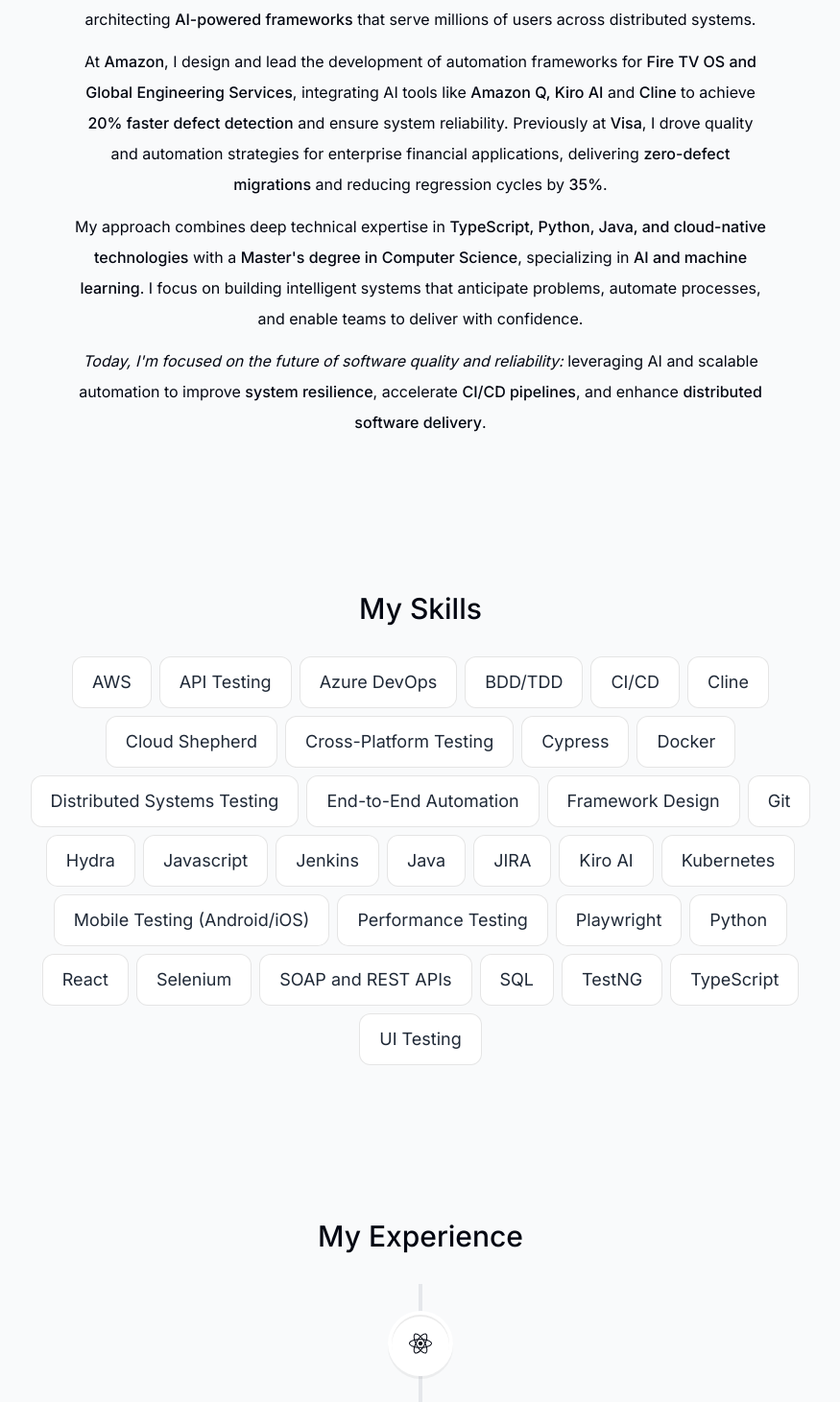
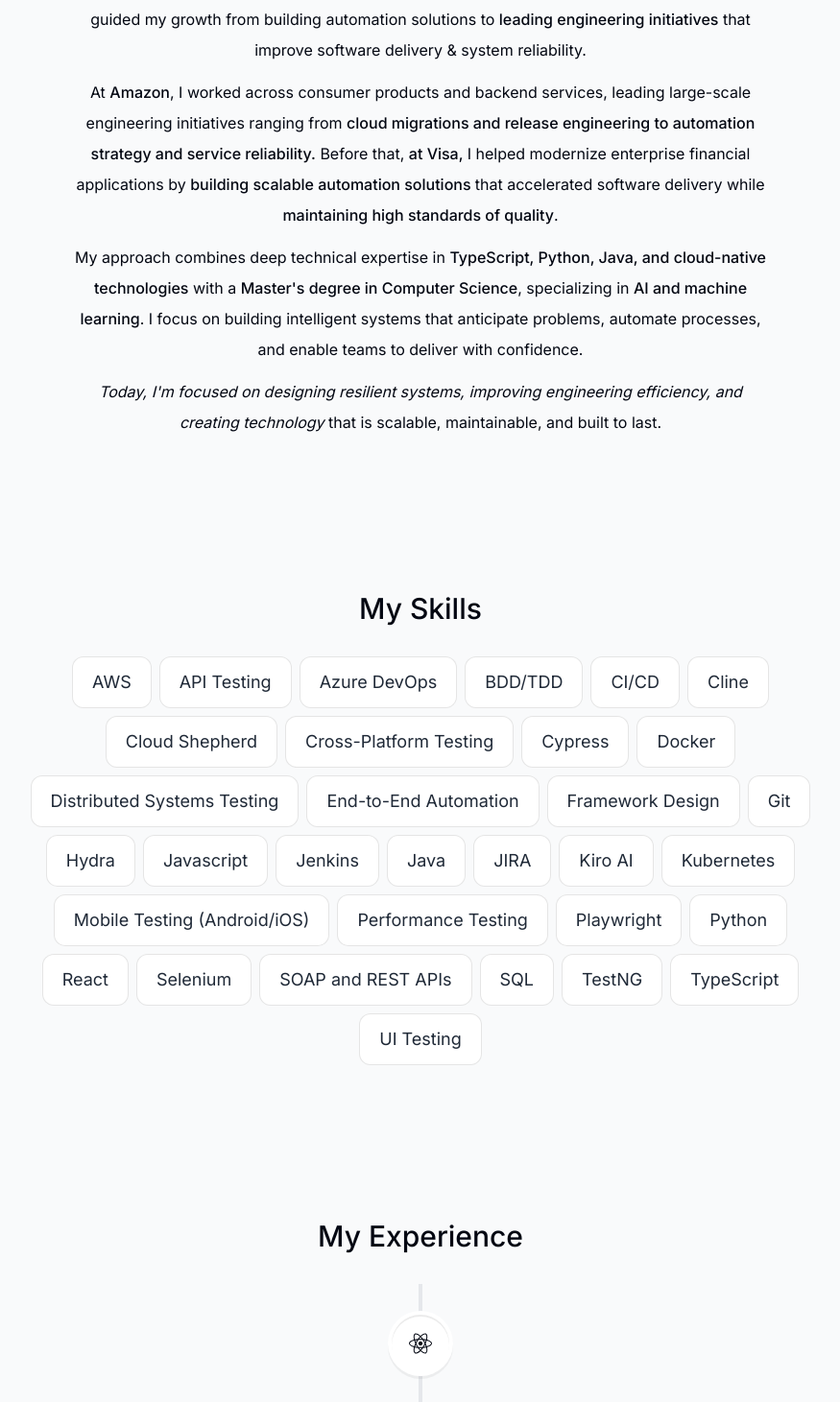
Before and after one commit to sairam940/portfolio-source, a Next.js app: page / in a window 1280 px wide. Shown: the part 1049-2510 px from the top of the page at 96% size, without its empty margins (202-1077 px from the left). Built offline with nearby package versions, Linux system fonts and the light colour scheme.

Commit message:
Updated Experience and about me

```diff
--- a/app/layout.tsx
+++ b/app/layout.tsx
@@ -1,5 +1,6 @@
 import Header from "@/components/header";
 import "./globals.css";
+import "react-vertical-timeline-component/style.min.css";
 import { Inter } from "next/font/google";
 import ActiveSectionContextProvider from "@/context/active-section-context";
 import Footer from "@/components/footer";
--- a/components/about.tsx
+++ b/components/about.tsx
@@ -19,11 +19,11 @@
     >
       <SectionHeading>About me</SectionHeading>
 <p className="mb-3">
-  My journey in software engineering began with a simple belief: <span className="italic">"great systems start with reliable, scalable solutions"</span>. Over the past <span className="font-medium">10 years</span>, I've evolved from writing test scripts to architecting <span className="font-medium">AI-powered frameworks</span> that serve millions of users across distributed systems.
+  My journey in software engineering began with a simple belief: <span className="italic">"Great systems are built with simplicity, scalability, and reliability at their core."</span>. Over the past <span className="font-medium">10 years</span>, that belief has guided my growth from building automation solutions to <span className="font-medium">leading engineering initiatives</span>  that improve software delivery & system reliability.
 </p>
 
 <p className="mb-3">
-  At <span className="font-medium">Amazon</span>, I design and lead the development of automation frameworks for <span className="font-medium">Fire TV OS and Global Engineering Services</span>, integrating AI tools like <span className="font-medium">Amazon Q, Kiro AI</span> and <span className="font-medium">Cline</span> to achieve <span className="font-medium">20% faster defect detection</span> and ensure system reliability. Previously at <span className="font-medium">Visa</span>, I drove quality and automation strategies for enterprise financial applications, delivering <span className="font-medium">zero-defect migrations</span> and reducing regression cycles by <span className="font-medium">35%</span>.
+  At <span className="font-medium">Amazon</span>, I worked across consumer products and backend services, leading large-scale engineering initiatives ranging from <span className="font-medium">cloud migrations and release engineering to automation strategy and service reliability.</span> Before that, <span className="font-medium">at Visa, </span> I helped modernize enterprise financial applications by <span className="font-medium"> building scalable automation solutions </span> that accelerated software delivery while <span className="font-medium"> maintaining high standards of quality</span>.
 </p>
 
 <p className="mb-3">
@@ -31,7 +31,7 @@
 </p>
 
 <p>
-  <span className="italic">Today, I'm focused on the future of software quality and reliability:</span> leveraging AI and scalable automation to improve <span className="font-medium">system resilience</span>, accelerate <span className="font-medium">CI/CD pipelines</span>, and enhance <span className="font-medium">distributed software delivery</span>.
+  <span className="italic">Today, I'm focused on designing resilient systems, improving engineering efficiency, and creating technology </span> that is scalable, maintainable, and built to last.
 </p>
     </motion.section>
   );
--- a/components/experience.tsx
+++ b/components/experience.tsx
@@ -7,7 +7,6 @@
   VerticalTimeline,
   VerticalTimelineElement,
 } from "react-vertical-timeline-component";
-import "react-vertical-timeline-component/style.min.css";
 import { experiencesData } from "@/lib/data";
 import { useSectionInView } from "@/lib/hooks";
 import { useTheme } from "@/context/theme-context";
--- a/components/intro.tsx
+++ b/components/intro.tsx
@@ -64,8 +64,8 @@
       >
         <span className="font-bold">Hello, I'm Ram.</span> A{" "}
         <span className="font-bold">Senior Software Engineer</span> with{" "}
-        <span className="font-bold">10+ years</span> of experience building quality solutions for distributed systems. I specialize in{" "}
-        <span className="italic font-bold">AI-Powered</span> test automation & CI/CD strategies.
+        <span className="font-bold">10+ years</span> of experience specializing in distributed systems, cloud-native platform engineering,
+        <span className="italic font-bold"> AI-assisted</span> software development, and scalable automation.
       </motion.h1>
 
       <motion.div
--- /dev/null
+++ b/global.d.ts
@@ -0,0 +1 @@
+declare module '*.css';
--- a/lib/data.ts
+++ b/lib/data.ts
@@ -49,19 +49,9 @@
     location: "Austin, TX",
     logo: amazonLogo,
     description:
-      "• Building scalable infrastructure and solutions for cloud-native microservices serving millions of users\n• Leading CI/CD quality pipelines and end-to-end automation across global systems\n• Owned and resolved security risks in systems and built comprehensive monitoring and alerting solutions.",
+      "• Architected and scaled cloud-native infrastructure supporting distributed microservices serving millions of customers across multiple AWS regions/n • Led quality strategy across platform services by designing scalable automation frameworks for backend services, web, mobile, and Fire TV, enabling reliable end-to-end validation throughout the software lifecycle\n • Built high-performance automation frameworks in TypeScript and Python, reducing regression execution time by ~40% while accelerating deployment velocity\n • Influenced infrastructure architecture, observability, deployment validation, and resiliency by partnering with service owners to define system design, failure thresholds, and release strategies\n • Integrated AI-assisted engineering workflows using Kiro AI and Cline, improving engineering productivity by ~20% and accelerating infrastructure development\n • Owned end-to-end quality strategy for multiple Fire TV platform launches, delivering defect-free releases across global regions through comprehensive automation and risk-based release planning.",
     icon: React.createElement(FaReact),
-    date: "Dec 2025 - Present",
-  },
-  {
-    title: "Quality Assurance Engineer II",
-    company: "Amazon",
-    location: "Austin, TX",
-    description:
-      "• Built TypeScript/Python automation frameworks reducing regression time by 40%\n• Developed comprehensive testing solutions for web, mobile and TV appliactions (Luna, FireTV) and distributed systems\n • Implemented AI-powered testing integration (Amazon Q, Kiro AI, Cline)\n• Developed foundational end-to-end automation pipelines for Fire TV OS.",
-    icon: React.createElement(CgWorkAlt),
-    logo: amazonLogo,
-    date: "May 2022 - Dec 2025",
+    date: "May 2022 - Jun 2026",
   },
   {
     title: "Senior Software Test Engineer",
```
Also changed, not shown: 2 other files (tests, documents, lock files or other folders).
